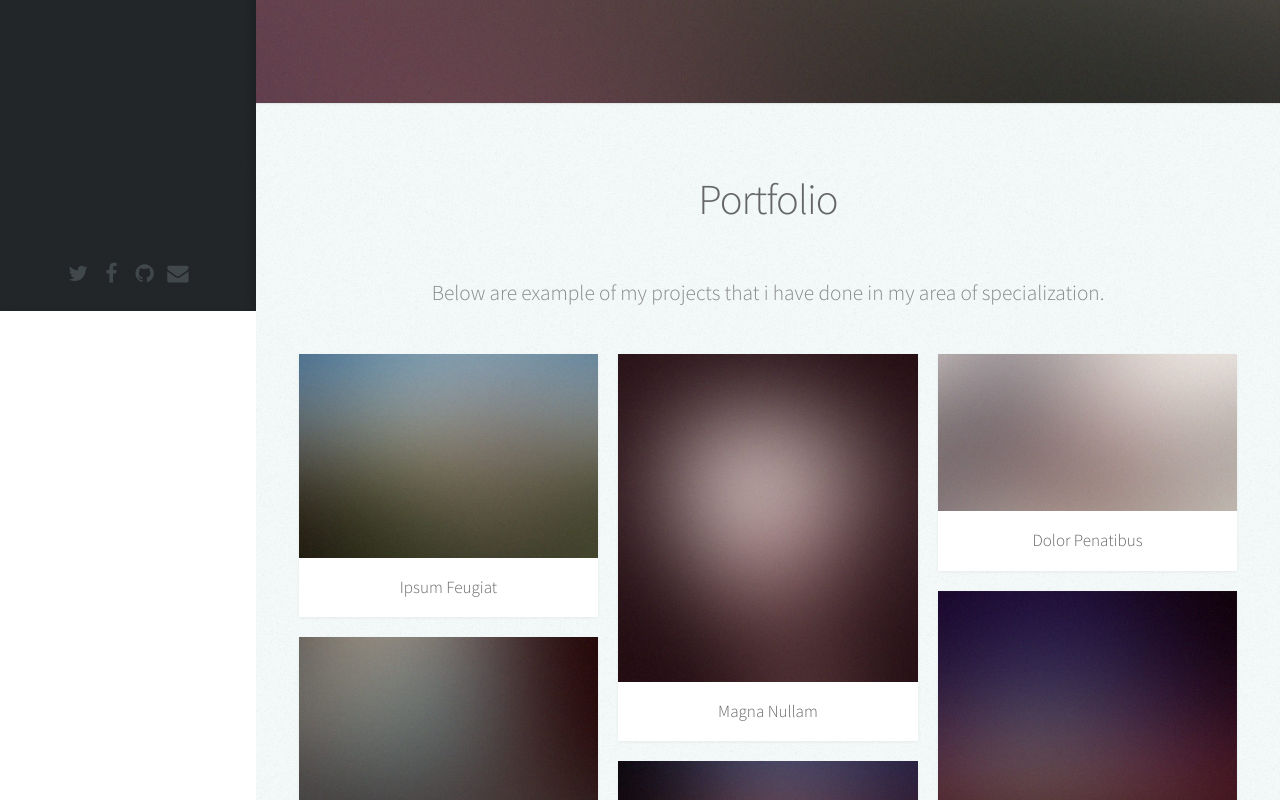
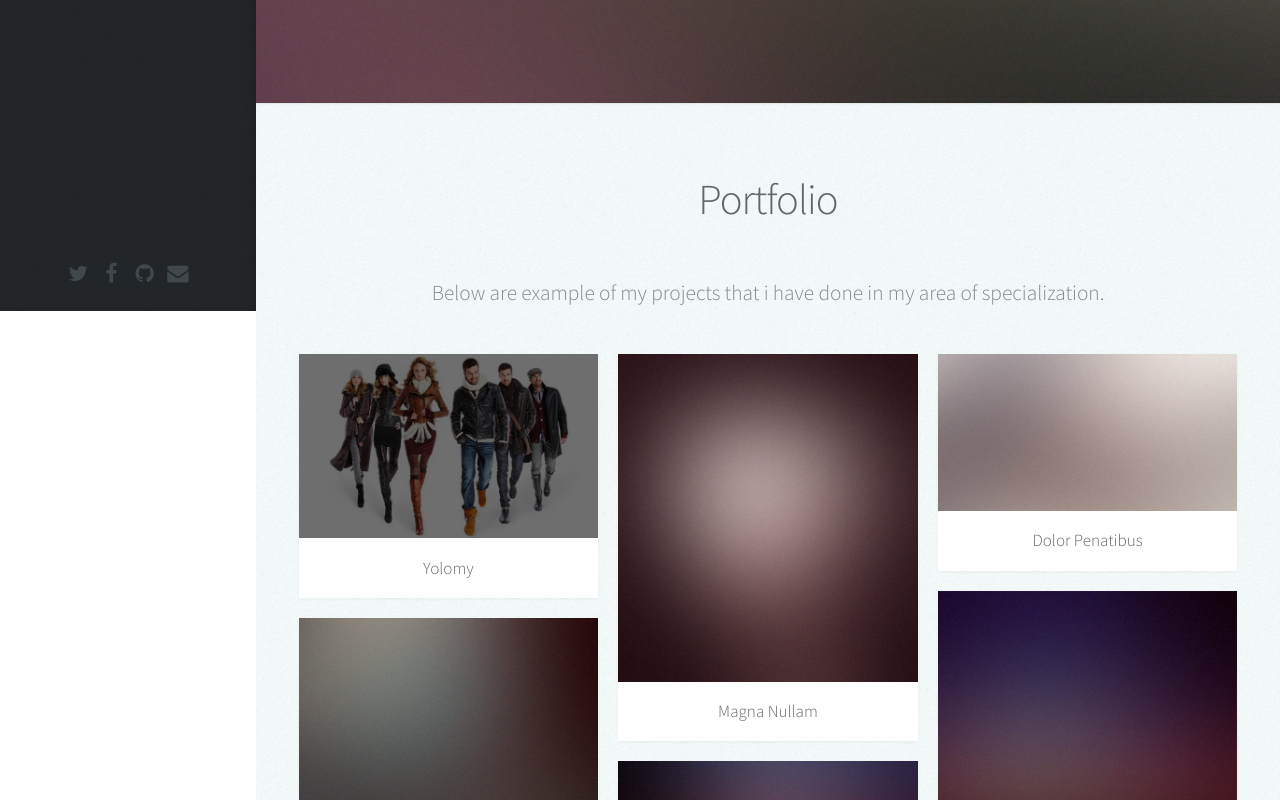
Before and after one commit to nitaryn/personal-website, a plain HTML site: page foundation6/index.html in a window 1280 px wide. Shown: the part 489-1289 px from the top of the page. Drawn offline with Linux system fonts and the light colour scheme.

Commit message:
Add yolomy project to the portfolio

```diff
--- a/foundation6/index.html
+++ b/foundation6/index.html
@@ -94,9 +94,9 @@
 							<div class="row">
 								<div class="4u 12u$(mobile)">
 									<article class="item">
-										<a href="#" class="image fit"><img src="images/pic02.jpg" alt="" /></a>
+										<a href="https://github.com/nitaryn/Yolomy" class="image fit"><img src="images/hero.jpg" alt="" /></a>
 										<header>
-											<h3>Ipsum Feugiat</h3>
+											<h3>Yolomy</h3>
 										</header>
 									</article>
 									<article class="item">
```
Also changed, not shown: foundation6/images/hero.jpg (added).
